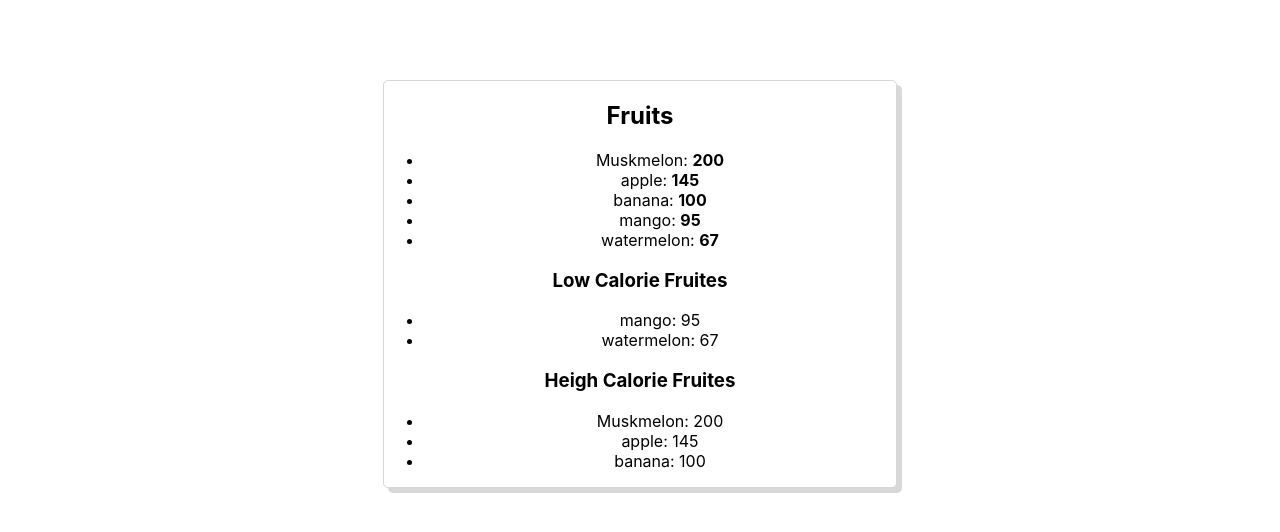
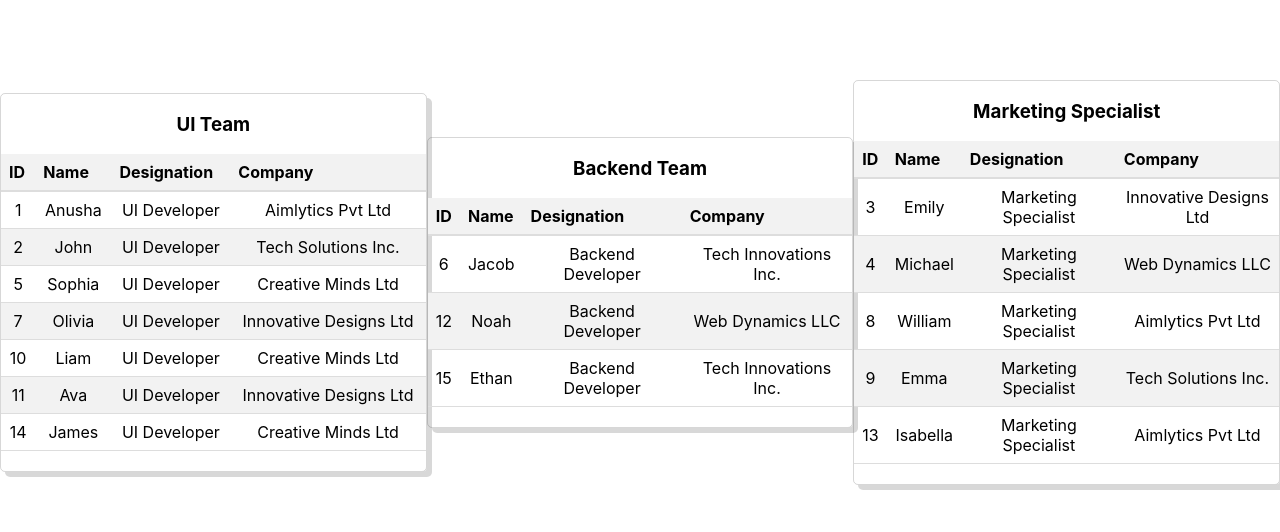
Before and after one commit to anushad246/react-all-concepts, a React (Create React App) app: page / in a window 1280 px wide. Shown: the top 532 px of the page. Built offline with nearby package versions, Linux system fonts and the light colour scheme.

Commit message:
component reuse

```diff
--- a/src/App.css
+++ b/src/App.css
@@ -92,3 +92,35 @@
     transform: rotate(360deg);
   }
 } */
+
+
+/* Style the table */
+table {
+  width: 100%;
+  border-collapse: collapse;
+  margin-bottom: 20px;
+}
+
+/* Style table header */
+th {
+  background-color: #f2f2f2;
+  padding: 8px;
+  text-align: left;
+  border-bottom: 2px solid #ddd;
+}
+
+/* Style table cells */
+td {
+  padding: 8px;
+  border-bottom: 1px solid #ddd;
+}
+
+/* Style even rows */
+tr:nth-child(even) {
+  background-color: #f2f2f2;
+}
+
+/* Style hover effect */
+tr:hover {
+  background-color: #ddd;
+}
--- a/src/App.jsx
+++ b/src/App.jsx
@@ -17,6 +17,109 @@
   imageUrl: "https://i.imgur.com/yXOvdOSs.jpg",
   imageSize: "90",
 };
+
+const employees = [
+  {
+    id: 1,
+    name: "Anusha",
+    designation: "UI Developer",
+    company: "Aimlytics Pvt Ltd",
+  },
+  {
+    id: 2,
+    name: "John",
+    designation: "UI Developer",
+    company: "Tech Solutions Inc.",
+  },
+  {
+    id: 3,
+    name: "Emily",
+    designation: "Marketing Specialist",
+    company: "Innovative Designs Ltd",
+  },
+  {
+    id: 4,
+    name: "Michael",
+    designation: "Marketing Specialist",
+    company: "Web Dynamics LLC",
+  },
+  {
+    id: 5,
+    name: "Sophia",
+    designation: "UI Developer",
+    company: "Creative Minds Ltd",
+  },
+  {
+    id: 6,
+    name: "Jacob",
+    designation: "Backend Developer",
+    company: "Tech Innovations Inc.",
+  },
+  {
+    id: 7,
+    name: "Olivia",
+    designation: "UI Developer",
+    company: "Innovative Designs Ltd",
+  },
+  {
+    id: 8,
+    name: "William",
+    designation: "Marketing Specialist",
+    company: "Aimlytics Pvt Ltd",
+  },
+  {
+    id: 9,
+    name: "Emma",
+    designation: "Marketing Specialist",
+    company: "Tech Solutions Inc.",
+  },
+  {
+    id: 10,
+    name: "Liam",
+    designation: "UI Developer",
+    company: "Creative Minds Ltd",
+  },
+  {
+    id: 11,
+    name: "Ava",
+    designation: "UI Developer",
+    company: "Innovative Designs Ltd",
+  },
+  {
+    id: 12,
+    name: "Noah",
+    designation: "Backend Developer",
+    company: "Web Dynamics LLC",
+  },
+  {
+    id: 13,
+    name: "Isabella",
+    designation: "Marketing Specialist",
+    company: "Aimlytics Pvt Ltd",
+  },
+  {
+    id: 14,
+    name: "James",
+    designation: "UI Developer",
+    company: "Creative Minds Ltd",
+  },
+  {
+    id: 15,
+    name: "Ethan",
+    designation: "Backend Developer",
+    company: "Tech Innovations Inc.",
+  },
+];
+
+const uiDeveloprs = employees.filter(
+  (uiDev) => uiDev.designation === "UI Developer"
+);
+const BackendDeveloper = employees.filter(
+  (uiDev) => uiDev.designation === "Backend Developer"
+);
+const marketingSpecialist = employees.filter(
+  (uiDev) => uiDev.designation === "Marketing Specialist"
+);
 
 function App() {
   return (
@@ -39,7 +142,15 @@
       <Student></Student>
       <Student isStudent={true} age={18}></Student> */}
       {/* <UserGreetings islogedIn={true} name="Anusha Dammalapati"></UserGreetings> */}
-      <List></List>
+
+      {/* <div> */}
+      <List techData={uiDeveloprs} category="UI Team"></List>
+      <List techData={BackendDeveloper} category="Backend Team"></List>
+      <List
+        techData={marketingSpecialist}
+        category="Marketing Specialist"
+      ></List>
+      {/* </div> */}
     </div>
   );
 }
--- a/src/practice-components/List.jsx
+++ b/src/practice-components/List.jsx
@@ -1,6 +1,10 @@
 import React from "react";
 
-const List = () => {
+const List = (props) => {
+
+  const empCategory = props.category;
+  const empData = props.techData;
+
   const fruites = [
     { id: 1, name: "apple", calories: 145 },
     { id: 2, name: "banana", calories: 100 },
@@ -29,12 +33,12 @@
 
   return (
     <div className="card">
-      <h2>Fruits</h2>
+      {/* <h2>Fruits</h2>
       <ul>{listItem}</ul>
 
       {/* condition to display Low Calorie Fruites  using filter and map methods*/}
-      <h3>Low Calorie Fruites</h3>
-      <ul>
+      {/* <h3>Low Calorie Fruites</h3> */}
+      {/* <ul>
         {fruites
           .filter((fruit) => fruit.calories < 100)
           .map((lowCalFruit) => (
@@ -42,17 +46,40 @@
               {lowCalFruit.name + ":  " + lowCalFruit.calories}
             </li>
           ))}
-      </ul>
+      </ul> */}
 
       {/* condition to display  Heigh Calorie Fruites using filter and map methods*/}
-      <h3>Heigh Calorie Fruites</h3>
+      {/* <h3>Heigh Calorie Fruites</h3>
       <ul>
         {fruites
           .filter((heigCalFru) => heigCalFru.calories >= 100)
           .map((lowCal) => (
             <li key={lowCal.id}>{lowCal.name + ":  " + lowCal.calories}</li>
           ))}
-      </ul>
+      </ul> */}
+
+      {/* props data rendering */}
+      <h3>{empCategory}</h3>
+      <table>
+        <thead>
+          <tr>
+            <th>ID</th>
+            <th>Name</th>
+            <th>Designation</th>
+            <th>Company</th>
+          </tr>
+        </thead>
+        <tbody>
+          {empData.map((emp) => (
+            <tr key={emp.id}>
+              <td>{emp.id}</td>
+              <td>{emp.name}</td>
+              <td>{emp.designation}</td>
+              <td>{emp.company}</td>
+            </tr>
+          ))}
+        </tbody>
+      </table>
     </div>
   );
 };
```
